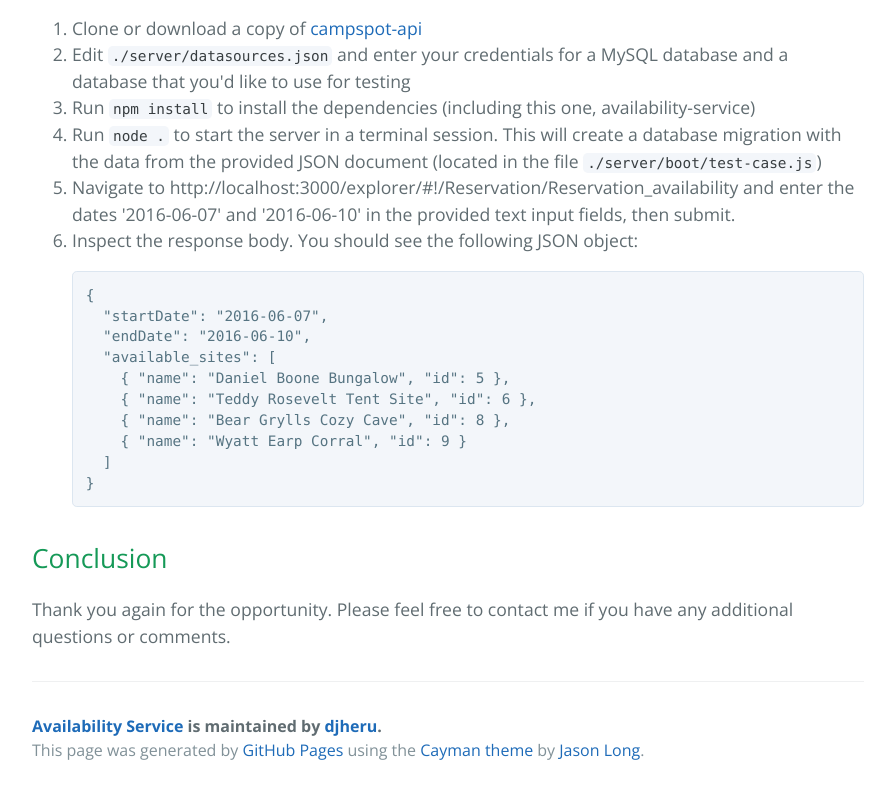
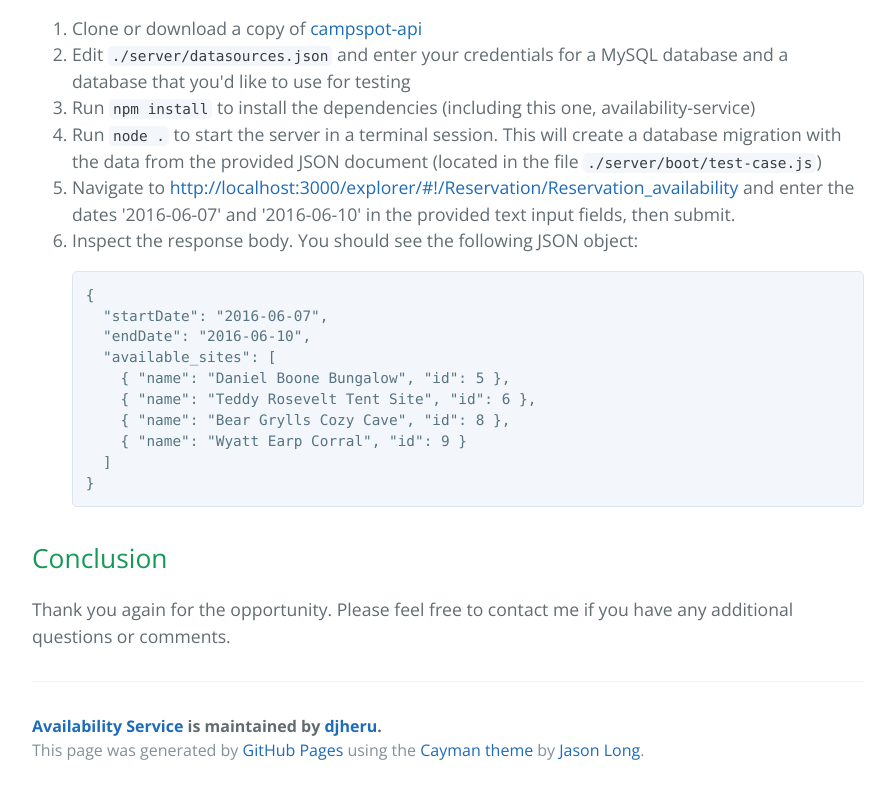
Before and after one commit to djheru/availability-service, a plain HTML site: page index.html in a window 1280 px wide. Shown: the part 3029-3823 px from the top of the page, without its empty margins (192-1087 px from the left). Drawn offline with nearby package versions, Linux system fonts and the light colour scheme.

```diff
--- a/index.html
+++ b/index.html
@@ -108,7 +108,7 @@
 <li>Edit <code>./server/datasources.json</code> and enter your credentials for a MySQL database and a database that you'd like to use for testing</li>
 <li>Run <code>npm install</code> to install the dependencies (including this one, availability-service)</li>
 <li>Run <code>node .</code> to start the server in a terminal session. This will create a database migration with the data from the provided JSON document (located in the file <code>./server/boot/test-case.js</code>)</li>
-<li>Navigate to http://localhost:3000/explorer/#!/Reservation/Reservation_availability and enter the dates '2016-06-07' and '2016-06-10' in the provided text input fields, then submit.</li>
+<li>Navigate to <a href="http://localhost:3000/explorer/#!/Reservation/Reservation_availability">http://localhost:3000/explorer/#!/Reservation/Reservation_availability</a> and enter the dates '2016-06-07' and '2016-06-10' in the provided text input fields, then submit.</li>
 <li>
 <p>Inspect the response body. You should see the following JSON object:</p>
 
```
Also changed, not shown: params.json (+1 -1 lines).
